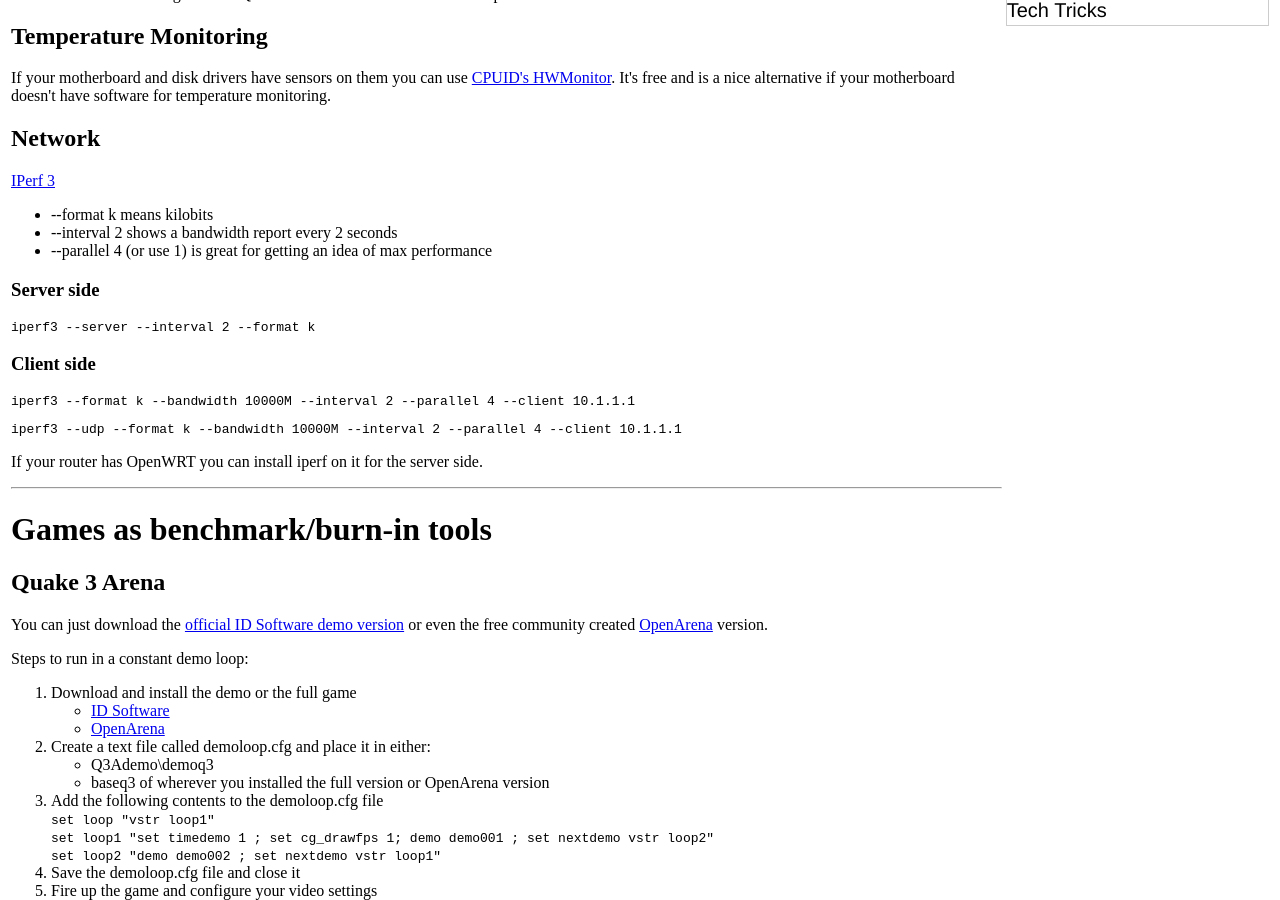
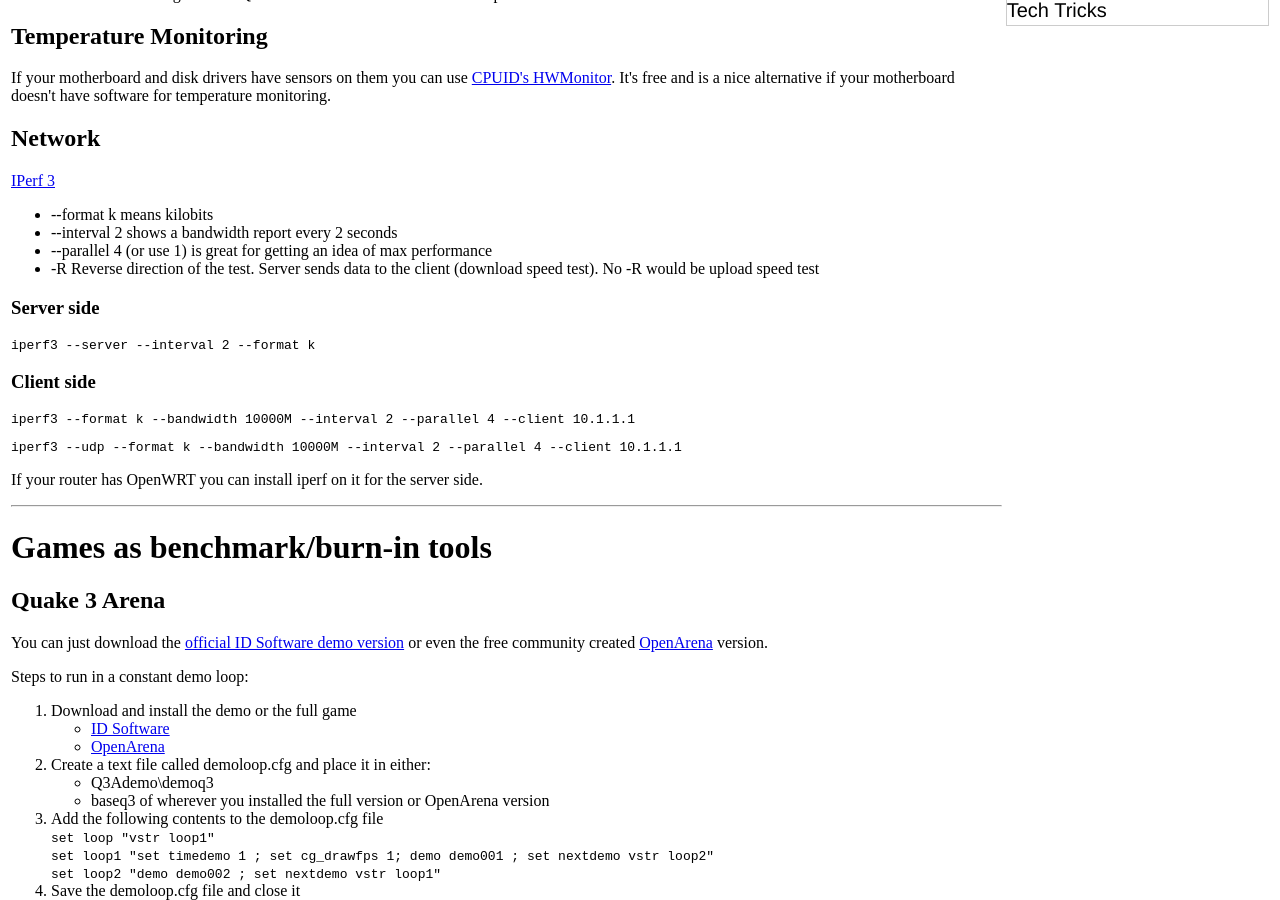
Before and after one commit to rbeede/rbeede.github.io, a Jekyll site: the page built from _posts/2017-02-12-benchmarking_and_burn-in_tools.html, in a window 1280 px wide and 900 px high, scrolled down 640 px. Built offline with Jekyll 4.4.1, drawn with Linux system fonts in a browser that asks for light colours.

Commit message:
Update 2017-02-12-benchmarking_and_burn-in_tools.html

```diff
--- a/_posts/2017-02-12-benchmarking_and_burn-in_tools.html
+++ b/_posts/2017-02-12-benchmarking_and_burn-in_tools.html
@@ -57,6 +57,7 @@
 <li>--format k means kilobits</li>
 <li>--interval 2 shows a bandwidth report every 2 seconds</li>
 <li>--parallel 4 (or use 1) is great for getting an idea of max performance</li>
+<li>-R  Reverse direction of the test. Server sends data to the client (download speed test).  No -R would be upload speed test</li>
 </ul>
 
 <h3>Server side</h3>
```
